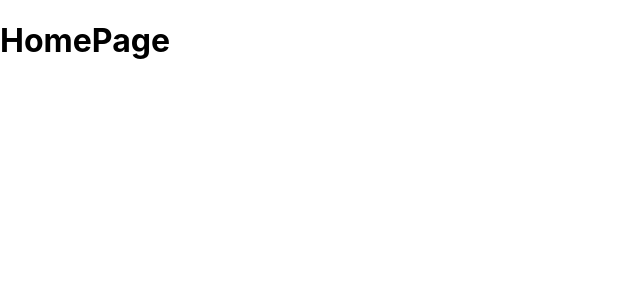
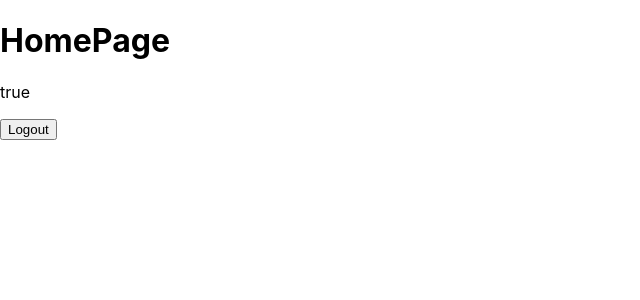
Before and after one commit to Leonardoarauju7/login, a React (Create React App) app: page / in a window 1280 px wide. Shown: the top 300 px of the page, without its empty margins (0-640 px from the left). Built offline with nearby package versions, Linux system fonts and the light colour scheme; sample sign-in values are in the browser's storage.

Commit message:
implementando e autenticando logout.

```diff
--- a/src/AppRoutes.jsx
+++ b/src/AppRoutes.jsx
@@ -6,7 +6,7 @@ import {
   //navigate,
 } from "react-router-dom"
 
-import React, { useState, useContext } from "react"
+import React, { useContext } from "react"
 import LoginPage from "./Pages/LoginPage"
 import HomePage from "./Pages/HomePage"
 import { AuthProvider, AuthContext } from "./Context/AuthContext"
--- a/src/Context/AuthContext.jsx
+++ b/src/Context/AuthContext.jsx
@@ -32,6 +32,7 @@ export const AuthProvider = ({ children }) => {
 
   const logout = () => {
     console.log("logout")
+    localStorage.removeItem("user")
     setUser(null)
     navigate("/login")
   }
--- a/src/Pages/HomePage/index.jsx
+++ b/src/Pages/HomePage/index.jsx
@@ -1,7 +1,21 @@
 import React from "react"
+import { useContext } from "react"
+import { AuthContext } from "../../Context/AuthContext"
 
 const HomePage = () => {
-  return <h1>HomePage</h1>
+  const { logout, authenticated } = useContext(AuthContext) // recupero a funcão logout e chamo ela em handleLogout linha 7.
+
+  const handleLogout = () => {
+    logout()
+  }
+
+  return (
+    <>
+      <h1>HomePage</h1>
+      <p>{String(authenticated)}</p>
+      <button onClick={handleLogout}>Logout</button>
+    </>
+  )
 }
 
 export default HomePage
```
